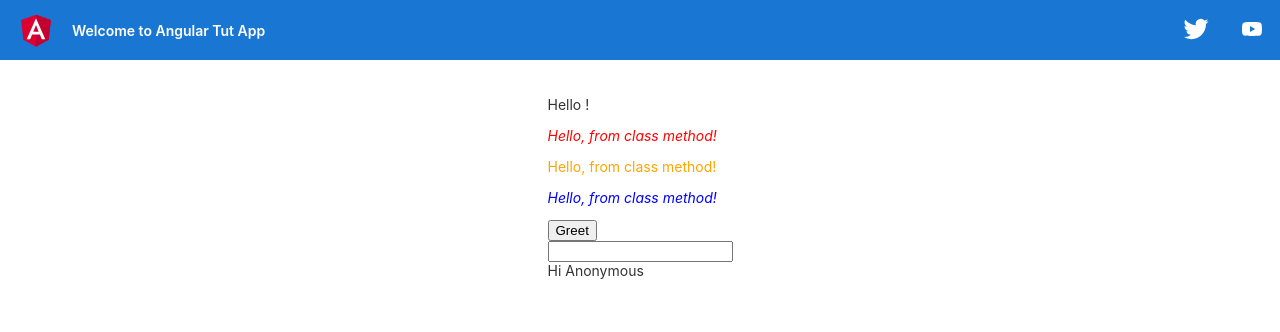
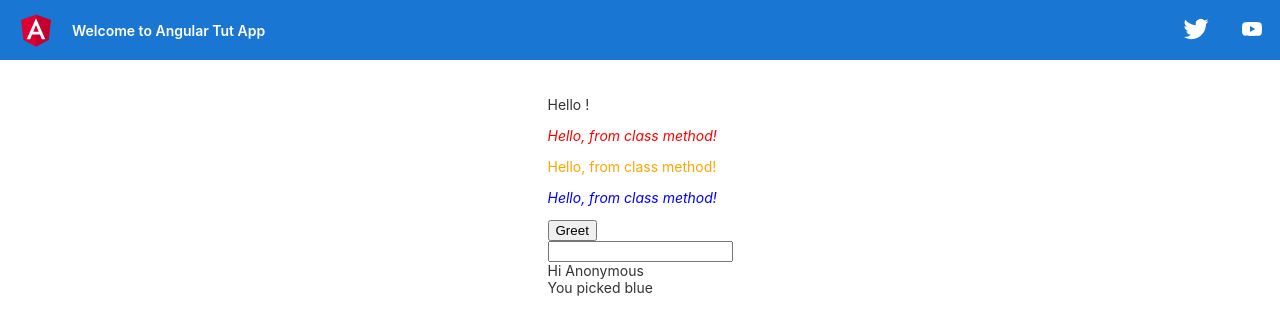
Before and after one commit to anewman15/angular-tut-app, an Angular app: page / in a window 1280 px wide. Shown: the top 332 px of the page. Built offline with nearby package versions, Linux system fonts and the light colour scheme.

Commit message:
Use ngSwitch directive for color

```diff
--- a/src/app/hello/hello.component.html
+++ b/src/app/hello/hello.component.html
@@ -14,3 +14,10 @@
 <div *ngIf="name; then thenBlock; else elseBlock"></div>
 <ng-template #thenBlock>{{greetUser()}}</ng-template>
 <ng-template #elseBlock>{{greeting}}</ng-template>
+
+<div [ngSwitch]="color">
+  <div *ngSwitchCase="'blue'">You picked blue</div>
+  <div *ngSwitchCase="'red'">You picked red</div>
+  <div *ngSwitchCase="'yellow'">You picked yellow</div>
+  <div *ngSwitchCaseDefault>Please pick a color</div>
+</div>
--- a/src/app/hello/hello.component.ts
+++ b/src/app/hello/hello.component.ts
@@ -33,7 +33,8 @@ export class HelloComponent implements OnInit {
   }
 
   public highlightColor = 'orange';
-  public greeting = `Hi Anonymous`
+  public greeting = `Hi Anonymous`;
+  public color = 'blue';
 
   constructor() { }
 
```
